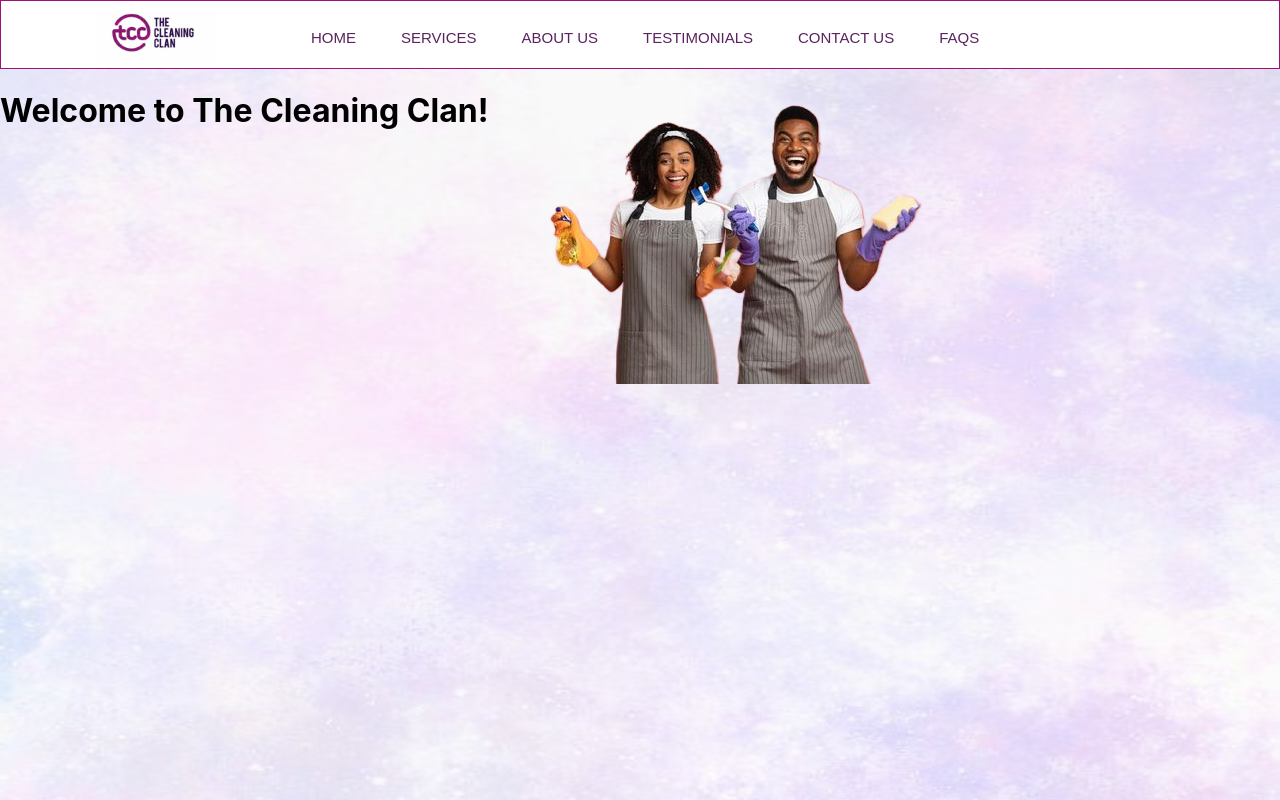
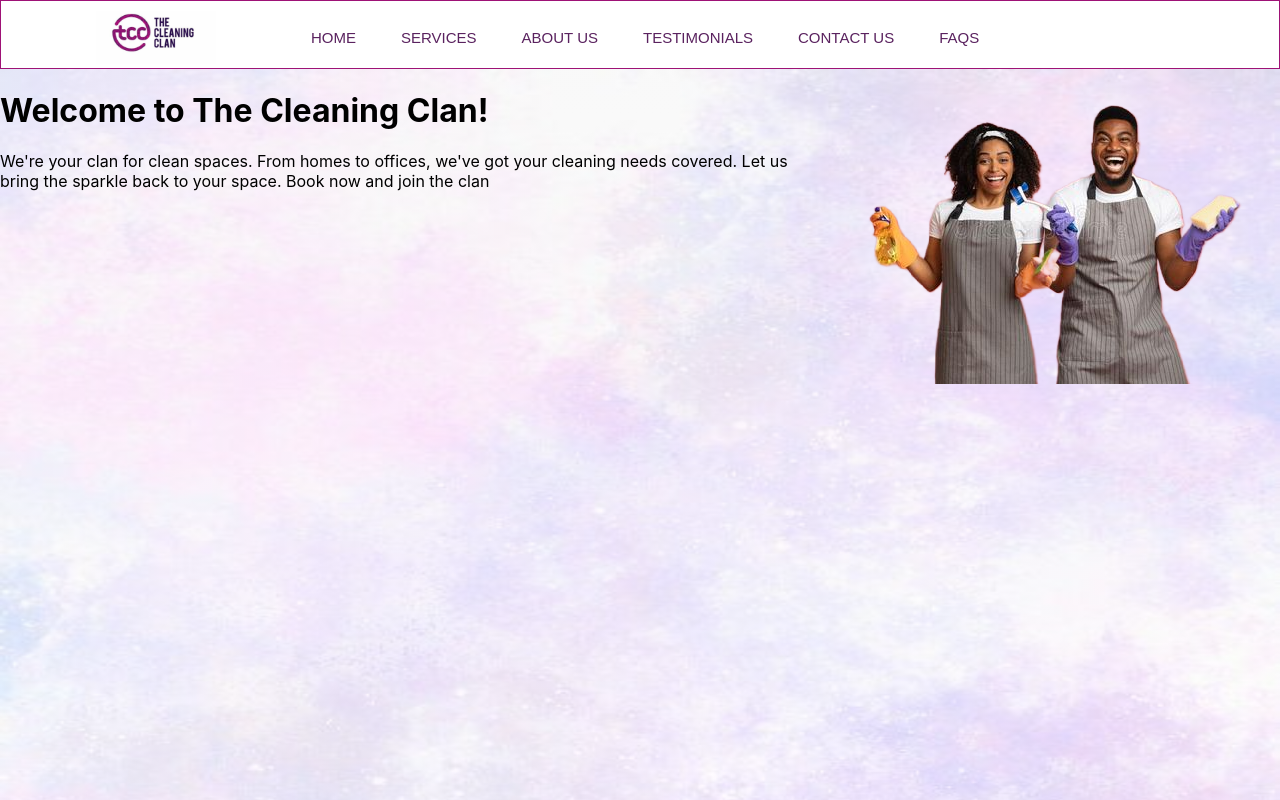
Before and after one commit to eniolaSamuel/CleaningClanProductPage, a React (Create React App) app: page / in a window 1280 px wide. Shown: the top 800 px of the page. Built offline with nearby package versions, Linux system fonts and the light colour scheme.

Commit message:
subsequent tcc commit

```diff
--- a/src/views/HomePage.jsx
+++ b/src/views/HomePage.jsx
@@ -8,7 +8,9 @@ const HomePage = () =>{
         <div className="home-page-main-frame">
             <div className="text-frame">
                 <h1>Welcome to The Cleaning Clan!</h1>
-                <p></p>
+                <p>We're your clan for clean spaces. From homes to offices,
+                    we've got your cleaning needs covered.
+                    Let us bring the sparkle back to your space. Book now and join the clan</p>
             </div>
             <div className="side-image">
                 <img src={CLEANINGPERSONS} alt={CLEANINGPERSONS}/>
```
